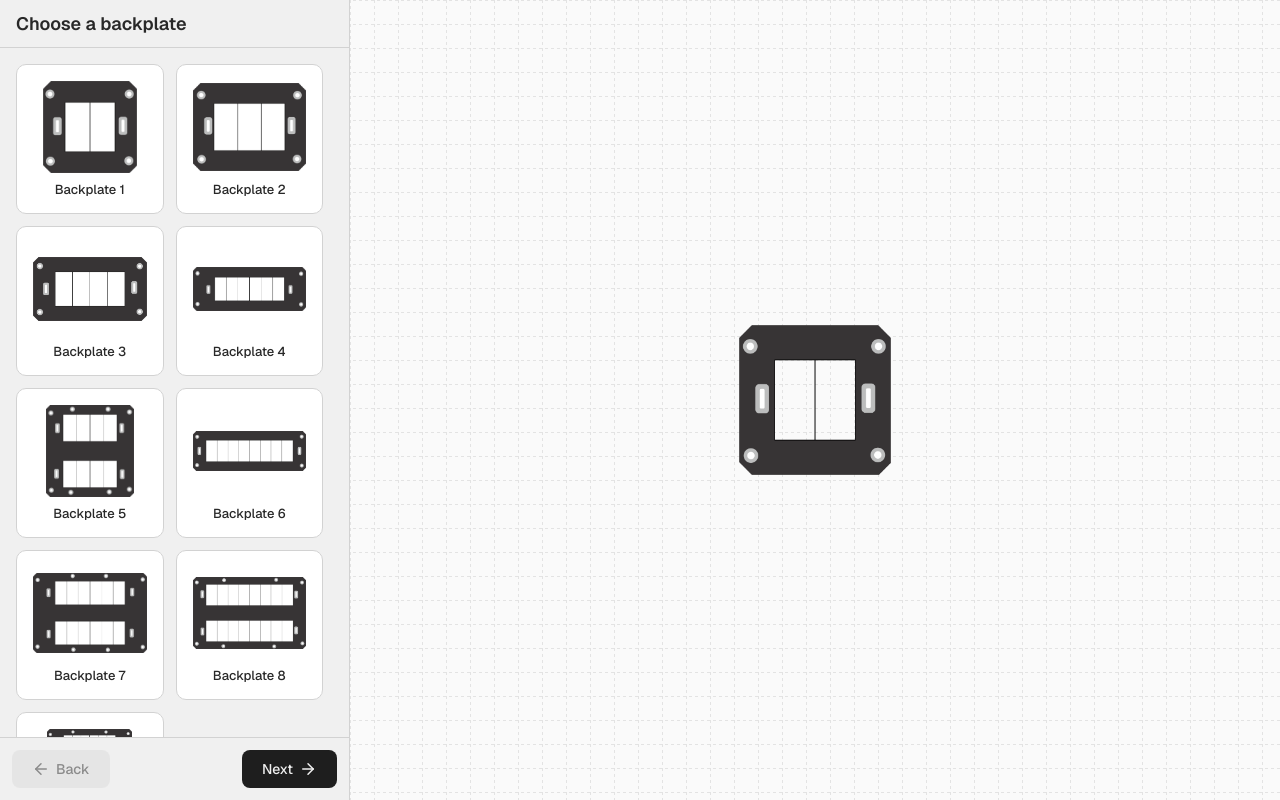
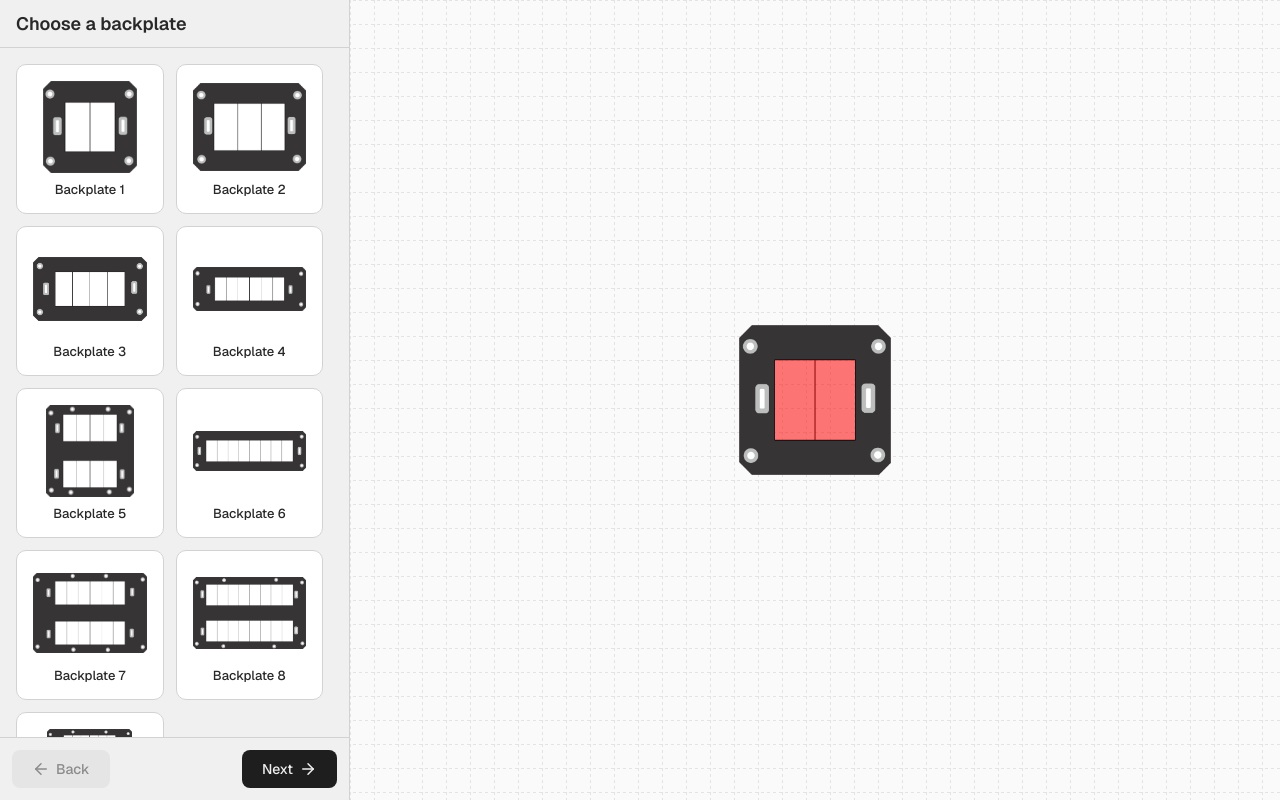
Before and after one commit to umgamrania/bellteq-demo, a React (Vite) app: page / in a window 1280 px wide. Both pictures are taken after a click on the button "Backplate 1". Built offline with nearby package versions, Linux system fonts and the light colour scheme.

Commit message:
Add slotWidth to backplates and enhance Preview component layout

```diff
--- a/src/data/backplates.js
+++ b/src/data/backplates.js
@@ -3,6 +3,7 @@ export const BACKPLATES = [
         "id": 1,
         "slots": 2,
         "rows": 1,
+        "slotWidth": 40,
         "name": "Backplate 1",
         "src": "/backplates/1.png",
         "alt": "Backplate design 1"
@@ -11,6 +12,7 @@ export const BACKPLATES = [
         "id": 2,
         "slots": 3,
         "rows": 1,
+        "slotWidth": 40,
         "name": "Backplate 2",
         "src": "/backplates/2.png",
         "alt": "Backplate design 2"
@@ -19,6 +21,7 @@ export const BACKPLATES = [
         "id": 3,
         "slots": 4,
         "rows": 1,
+        "slotWidth": 40,
         "name": "Backplate 3",
         "src": "/backplates/3.png",
         "alt": "Backplate design 3"
@@ -27,6 +30,7 @@ export const BACKPLATES = [
         "id": 4,
         "slots": 6,
         "rows": 1,
+        "slotWidth": 40,
         "name": "Backplate 4",
         "src": "/backplates/4.png",
         "alt": "Backplate design 4"
@@ -35,6 +39,7 @@ export const BACKPLATES = [
         "id": 5,
         "slots": 8,
         "rows": 2,
+        "slotWidth": 41,
         "name": "Backplate 5",
         "src": "/backplates/5.png",
         "alt": "Backplate design 5"
@@ -43,6 +48,7 @@ export const BACKPLATES = [
         "id": 6,
         "slots": 8,
         "rows": 1,
+        "slotWidth": 41.25,
         "name": "Backplate 6",
         "src": "/backplates/6.png",
         "alt": "Backplate design 6"
@@ -51,6 +57,7 @@ export const BACKPLATES = [
         "id": 7,
         "slots": 12,
         "rows": 2,
+        "slotWidth": 41,
         "name": "Backplate 7",
         "src": "/backplates/7.png",
         "alt": "Backplate design 7"
@@ -59,6 +66,7 @@ export const BACKPLATES = [
         "id": 8,
         "slots": 16,
         "rows": 2,
+        "slotWidth": 41.65,
         "name": "Backplate 8",
         "src": "/backplates/8.png",
         "alt": "Backplate design 8"
@@ -67,8 +75,9 @@ export const BACKPLATES = [
         "id": 9,
         "slots": 18,
         "rows": 3,
+        "slotWidth": 41,
         "name": "Backplate 9",
         "src": "/backplates/9.png",
         "alt": "Backplate design 9"
     }
-]
+];
--- a/src/preview/Preview.jsx
+++ b/src/preview/Preview.jsx
@@ -1,20 +1,51 @@
 import { useContext } from "react";
 import { boardContext } from "../context/board";
-import styles from "./Preview.module.css"
+import styles from "./Preview.module.css";
 
 export default function Preview() {
     const { backplate } = useContext(boardContext);
+    const rows = backplate?.rows ?? 0;
+    const slotWidth = backplate?.slotWidth ?? 40;
+    const slotsPerRow = rows > 0 ? Math.floor(backplate.slots / rows) : (backplate?.slots ?? 0);
+    const holderWidth = `${slotsPerRow * slotWidth}px`;
 
     return (
         <div className={styles.preview}>
-            <div className={styles.backplateContainer + " " + (backplate?.rows == 2 ? styles.twoRow : "") + (backplate?.rows == 3 ? styles.threeRow : "")}>
-                {backplate?.src && (
+            {backplate?.src && (
+                <div
+                    className={`${styles.backplateContainer} ${
+                        backplate.rows === 2 ? styles.twoRow : ""
+                    } ${backplate.rows === 3 ? styles.threeRow : ""}`.trim()}
+                >
                     <img
                         src={backplate.src}
                         alt={backplate.alt || backplate.name}
                     />
-                )}
-            </div>
+
+                    {/* Dynamically generated component holder grid based on backplate rows and slots */}
+                    <div className={styles.holdersContainer}>
+                        {Array.from({ length: rows }, (_, rowIndex) => (
+                            <div
+                                key={rowIndex}
+                                className={styles.componentHolder}
+                                style={{
+                                    width: holderWidth,
+                                    gridTemplateColumns: `repeat(${slotsPerRow}, 1fr)`,
+                                }}
+                                data-row-index={rowIndex}
+                            >
+                                {Array.from({ length: slotsPerRow }, (_, slotIndex) => (
+                                    <div
+                                        key={slotIndex}
+                                        className={styles.slot}
+                                        data-slot-index={rowIndex * slotsPerRow + slotIndex}
+                                    />
+                                ))}
+                            </div>
+                        ))}
+                    </div>
+                </div>
+            )}
         </div>
     );
 }
--- a/src/preview/Preview.module.css
+++ b/src/preview/Preview.module.css
@@ -10,6 +10,7 @@
 }
 
 .backplateContainer {
+    position: relative;
     display: flex;
     align-items: center;
     justify-content: center;
@@ -19,13 +20,52 @@
 .backplateContainer img {
     display: block;
     height: 150px;
+    width: auto;
 }
 
 .backplateContainer.twoRow img {
-    position: absolute;
     height: 280px;
 }
 
 .backplateContainer.threeRow img {
     height: 440px;
 }
+
+.holdersContainer {
+    position: absolute;
+    inset: 0;
+    display: flex;
+    flex-direction: column;
+    align-items: center;
+    justify-content: center;
+    pointer-events: auto;
+}
+
+.twoRow .holdersContainer {
+    margin-top: 1px;
+    gap: 61px;
+}
+
+.threeRow .holdersContainer {
+    margin-top: 2px;
+    gap: 67px;
+
+    .componentHolder {
+        height: 82px;
+    }
+}
+
+.componentHolder {
+    height: 80px;
+    display: grid;
+    position: relative;
+    box-sizing: border-box;
+    background: #f008;
+}
+
+.slot {
+    height: 100%;
+    width: 100%;
+    position: relative;
+    box-sizing: border-box;
+}
```
